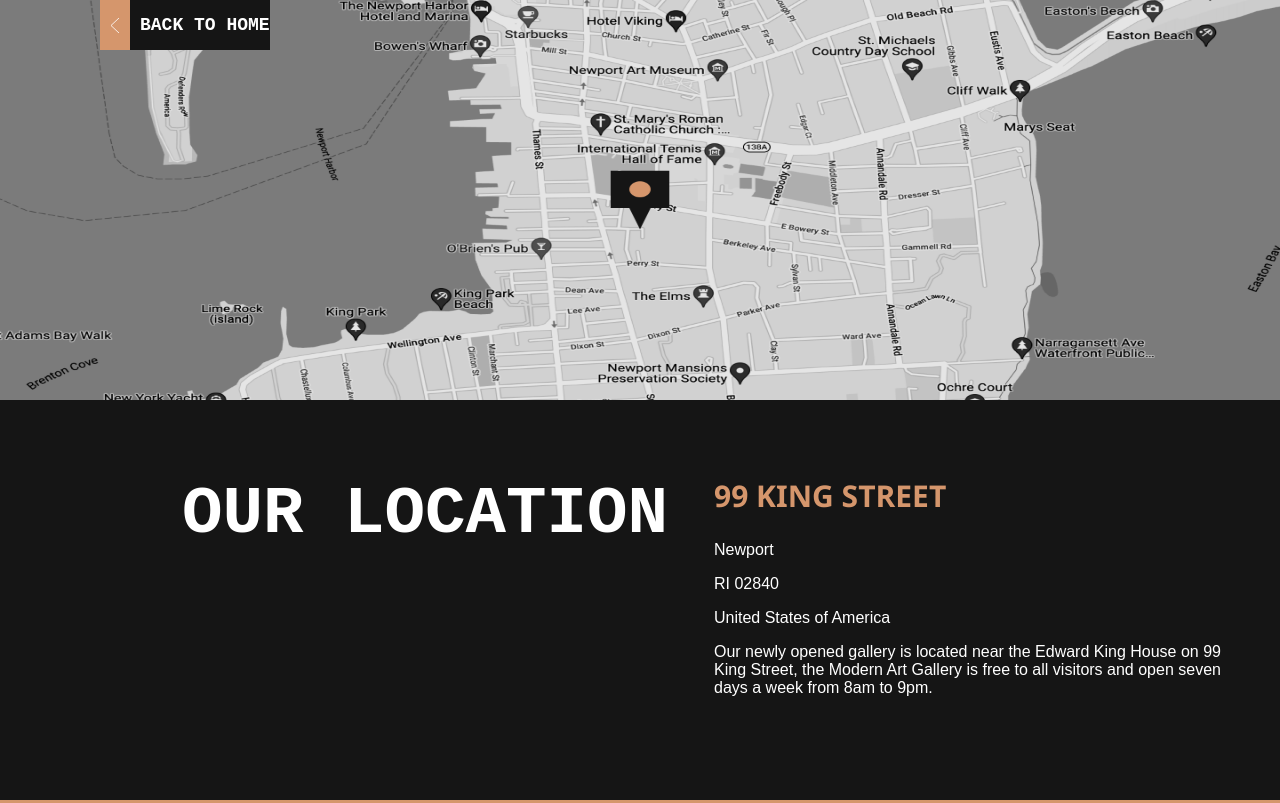
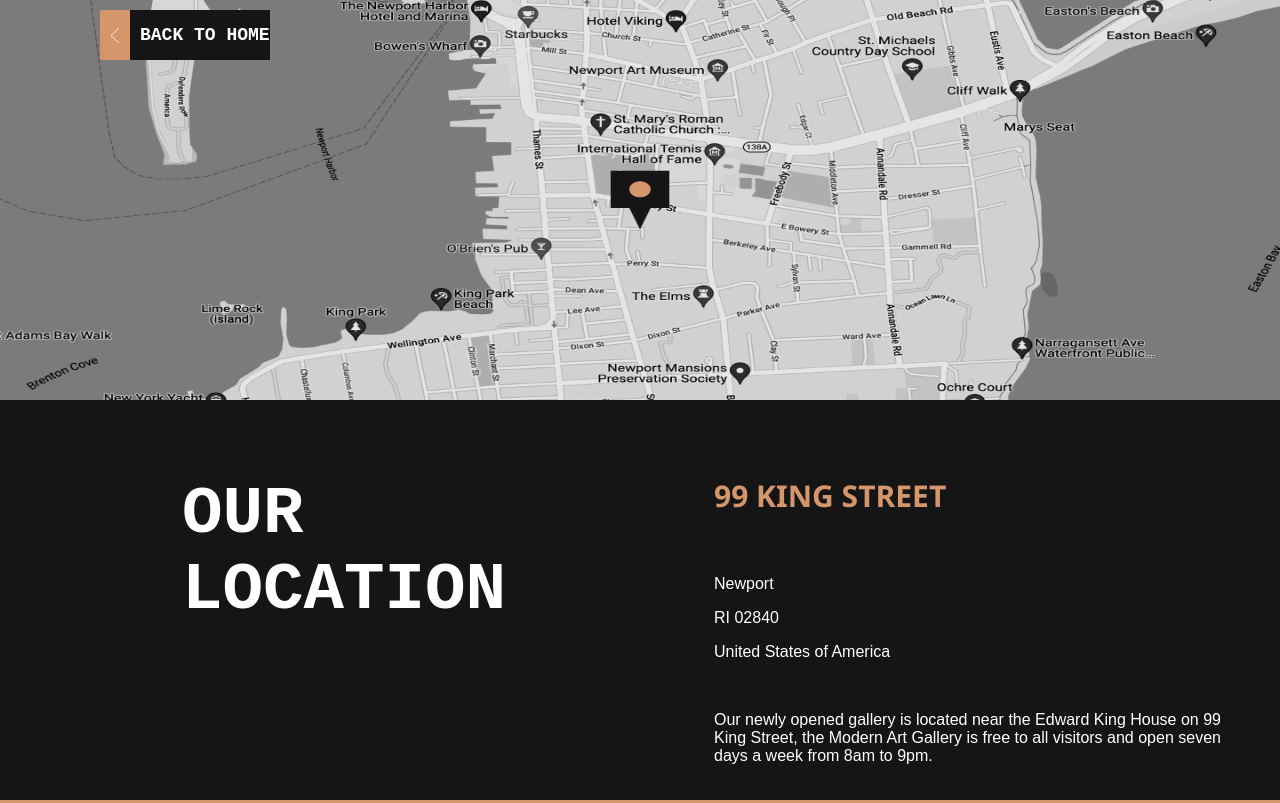
Before and after one commit to baron-afutu/art_gallery, a plain HTML site: page location.html in a window 1280 px wide. Shown: the top 803 px of the page. Drawn offline with Linux system fonts and the light colour scheme.

Commit message:
Update location.html

```diff
--- a/location.html
+++ b/location.html
@@ -6,6 +6,12 @@
   <meta name="viewport" content="width=device-width, initial-scale=1.0">
 
   <link rel="icon" type="image/png" sizes="32x32" href="./assets/favicon-32x32.png">
+  <link rel="preconnect" href="https://fonts.googleapis.com">
+  <link rel="preconnect" href="https://fonts.gstatic.com" crossorigin>
+  <link href="https://fonts.googleapis.com/css2?family=Roboto+Mono&display=swap" rel="stylesheet">
+  <link href='https://fonts.googleapis.com/css?family=Big Shoulders Display' rel='stylesheet'>
+  <link href='https://fonts.googleapis.com/css?family=Outfit' rel='stylesheet'>
+  <link rel="stylesheet" href="style.css">
   <link rel="stylesheet" href="locationStyle.css">
 
   <title>Frontend Mentor | Art gallery website</title>
@@ -24,15 +30,16 @@
   </section>
   <section>
     <div id="sectionTitle">
-      <h1>Our location</h1>
+      <h1>Our<br>location</h1>
     </div>
 
     <div id="sectionDesc">
       <h1>99 King Street</h1>
+      <p>&nbsp;</p>
       <p>Newport</p>
       <p>RI 02840</p>
       <p>United States of America</p>
-
+      <p>&nbsp;</p>
       Our newly opened gallery is located near the Edward King House on 99 King
       Street, the Modern Art Gallery is free to all visitors and open seven days
       a week from 8am to 9pm.
```
